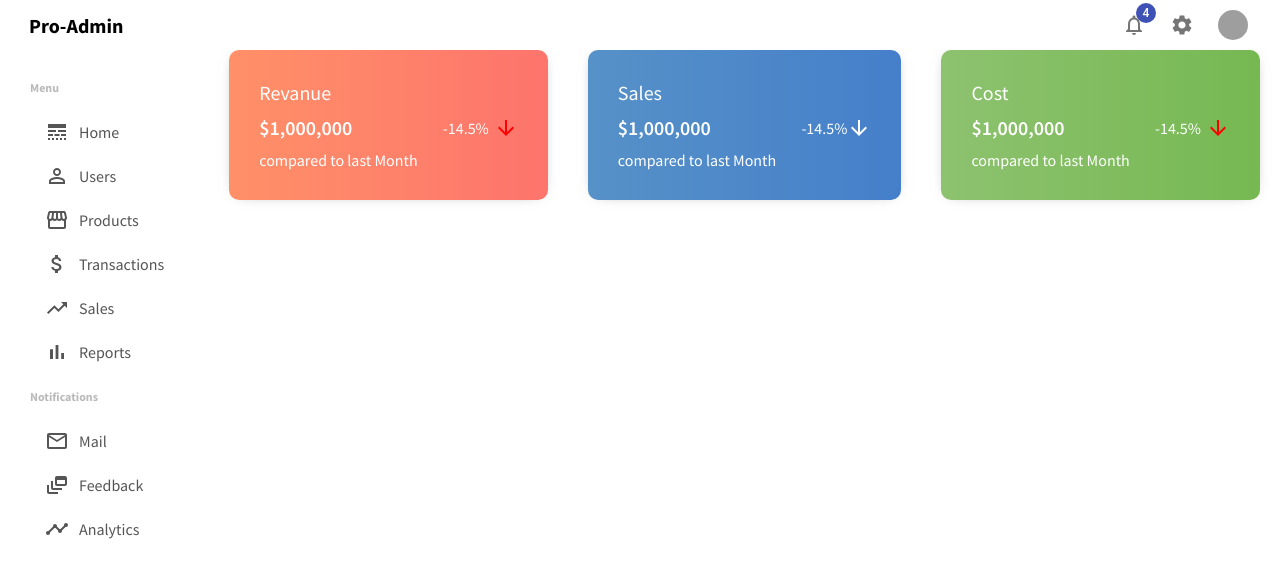
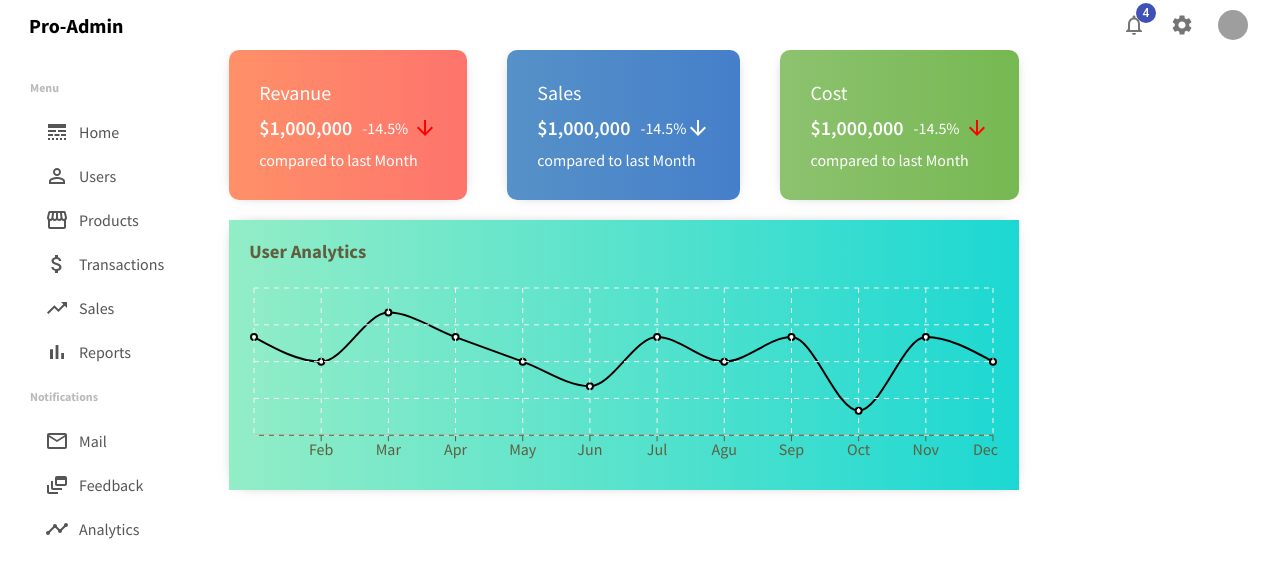
Before and after one commit to vijaykumarvemana/frontend-admin-dashboard, a React (Create React App) app: page / in a window 1280 px wide. Shown: the top 576 px of the page. Built offline with nearby package versions, Linux system fonts and the light colour scheme; grey boxes are pictures that could not be loaded.

Commit message:
Adds chart

```diff
--- a/package.json
+++ b/package.json
@@ -14,6 +14,8 @@
     "react-dom": "^17.0.2",
     "react-router-dom": "^5.2.1",
     "react-scripts": "4.0.3",
+    "rechart": "0.0.1",
+    "recharts": "^2.1.6",
     "web-vitals": "^1.1.2"
   },
   "scripts": {
--- a/src/App.js
+++ b/src/App.js
@@ -2,16 +2,19 @@
 import './App.css';
 import Topbar from './components/topbar/Topbar';
 import Sidebar from './components/sidebar/Sidebar';
-import UsefullInfo from './components/someInfo/UsefulInfo';
+import { BrowserRouter as Router, Route, Switch } from 'react-router-dom';
+import Home from './pages/home/Home';
 function App() {
   return (
-   <div>
+   <Router>
     <Topbar />
     <div className="container">
     <Sidebar />
-    <UsefullInfo />
+   <Switch>
+     <Route exact path="/" component={Home} />
+   </Switch>
     </div>
-    </div>
+    </Router>
   );
 }
 
--- /dev/null
+++ b/src/components/chart/Chart.css
@@ -0,0 +1,15 @@
+.chart{
+    margin: 20px;
+    padding: 20px;
+    -webkit-box-shadow: 0px 0px 15px -10px rgba(0, 0, 0, 0.75);
+    box-shadow: 0px 0px 15px -10px rgba(0, 0, 0, 0.75);
+    background: #1CD8D2;  /* fallback for old browsers */
+background: -webkit-linear-gradient(to right, #93EDC7, #1CD8D2);  /* Chrome 10-25, Safari 5.1-6 */
+background: linear-gradient(to right, #93EDC7, #1CD8D2); /* W3C, IE 10+/ Edge, Firefox 16+, Chrome 26+, Opera 12+, Safari 7+ */
+
+}
+
+.chart-Title{
+    color: #615E3F;
+  margin-bottom: 20px;
+}
--- /dev/null
+++ b/src/components/chart/Chart.jsx
@@ -0,0 +1,27 @@
+import "./Chart.css"
+import {
+  LineChart,
+  Line,
+  XAxis,
+  CartesianGrid,
+  Tooltip,
+  ResponsiveContainer,
+} from 'recharts';
+
+const Chart = ({title,data, datakey, grid}) => {
+    return(
+        <div className="chart">
+            <h3 className="chart-Title">{title}</h3>
+            <ResponsiveContainer width="100%" aspect={4 / 1}>
+                <LineChart data={data}>
+                    <XAxis dataKey="name" stroke="#615E3F"/>
+                    <Line type="monotone" dataKey={datakey} stroke="black" strokeWidth="2" />
+                    <Tooltip />
+                    {grid && <CartesianGrid stroke="#F3F3F1" strokeDasharray="5 5"/>}
+                    </LineChart>
+            </ResponsiveContainer>
+        </div>
+    )
+}
+
+ export default Chart
--- /dev/null
+++ b/src/pages/home/Home.css
@@ -0,0 +1,3 @@
+.home-page{
+    flex:4;
+}
--- /dev/null
+++ b/src/pages/home/Home.jsx
@@ -0,0 +1,13 @@
+import Chart from '../../components/chart/Chart';
+import UsefullInfo from '../../components/someInfo/UsefulInfo';
+import { userData } from '../../somedata.js';
+const Home = () =>{
+   return (
+        <div className="home-page">
+            <UsefullInfo />
+            <Chart data={userData} title="User Analytics" grid datakey="Active User"/>
+        </div>
+   )
+}
+
+export default Home;
--- /dev/null
+++ b/src/somedata.js
@@ -0,0 +1,50 @@
+export const userData = [
+    {
+      name: "Jan",
+      "Active User": 4000,
+    },
+    {
+      name: "Feb",
+      "Active User": 3000,
+    },
+    {
+      name: "Mar",
+      "Active User": 5000,
+    },
+    {
+      name: "Apr",
+      "Active User": 4000,
+    },
+    {
+      name: "May",
+      "Active User": 3000,
+    },
+    {
+      name: "Jun",
+      "Active User": 2000,
+    },
+    {
+      name: "Jul",
+      "Active User": 4000,
+    },
+    {
+      name: "Agu",
+      "Active User": 3000,
+    },
+    {
+      name: "Sep",
+      "Active User": 4000,
+    },
+    {
+      name: "Oct",
+      "Active User": 1000,
+    },
+    {
+      name: "Nov",
+      "Active User": 4000,
+    },
+    {
+      name: "Dec",
+      "Active User": 3000,
+    },
+  ];
```
Also changed, not shown: 1 other file (tests, documents, lock files or other folders).
